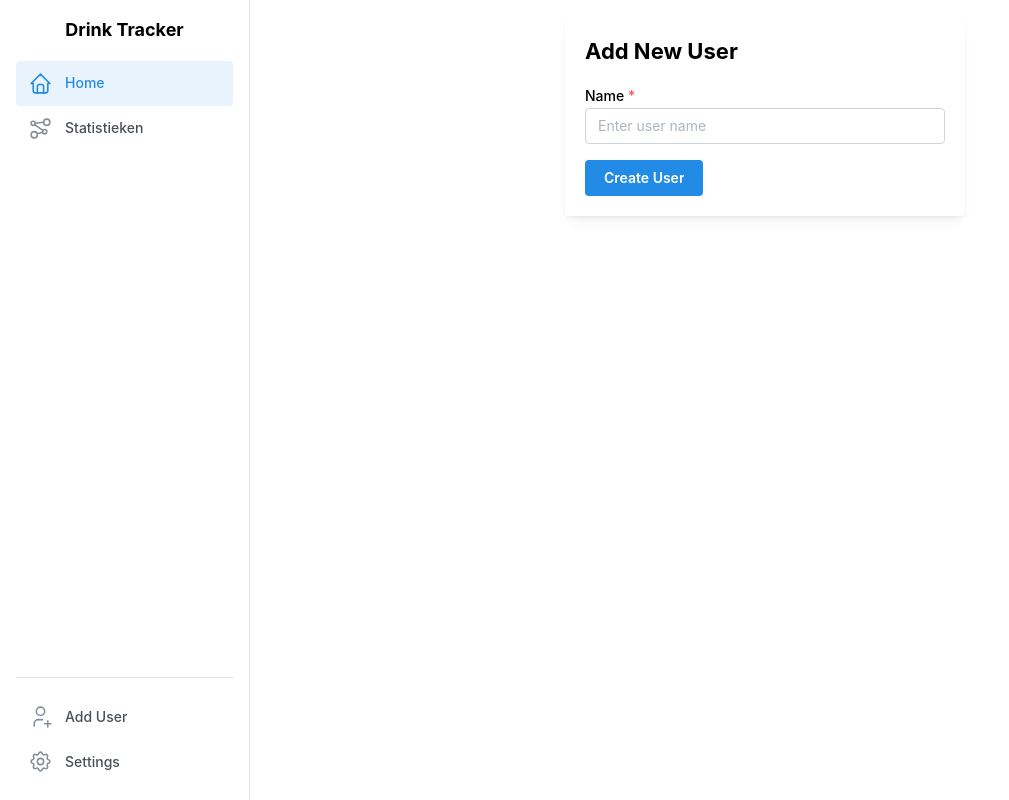
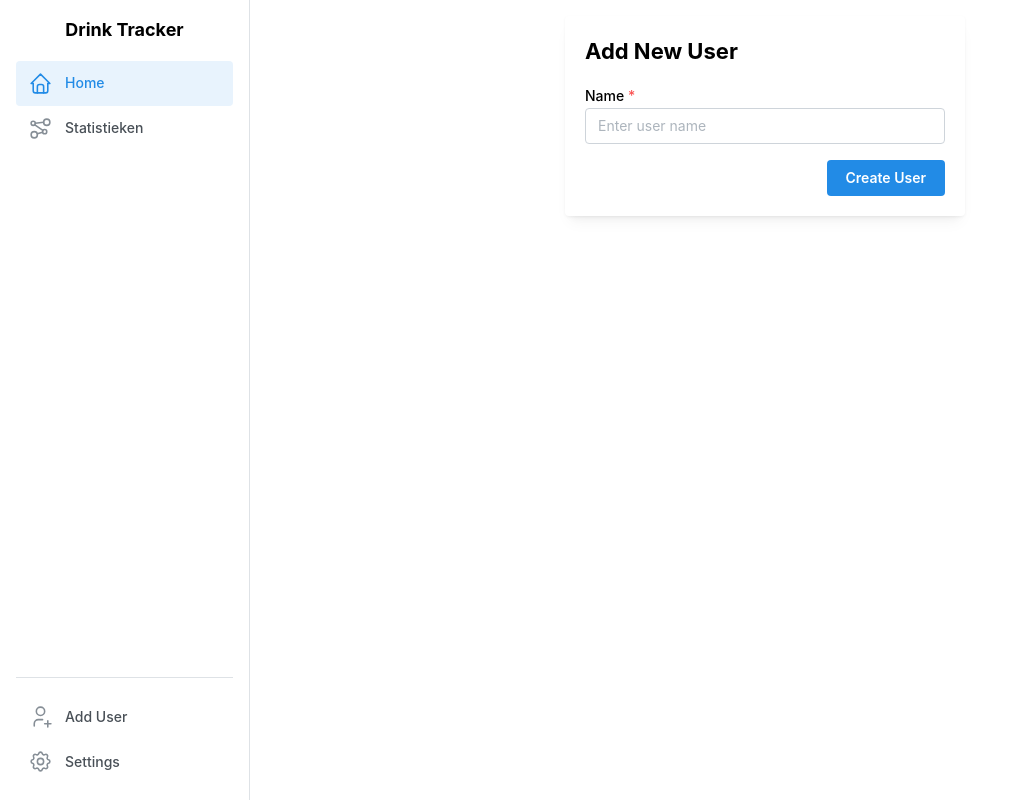
Before and after one commit to Pecako2001/DrinkTracker, a Next.js app in the folder frontend/: page /AddUserPage in a window 1280 px wide. Shown: the whole page, without its empty margins (0-1009 px from the left). Built offline with nearby package versions, Linux system fonts and the light colour scheme.

Commit message:
bug fixes

```diff
--- a/frontend/pages/AddUserPage.tsx
+++ b/frontend/pages/AddUserPage.tsx
@@ -29,7 +29,7 @@ export default function AddUserPage() {
             onChange={(e) => setName(e.currentTarget.value)}
           />
 
-          <Group position="right">
+          <Group justify="flex-end">
             <Button type="submit">Create User</Button>
           </Group>
         </Stack>
--- a/frontend/pages/SettingsPage.tsx
+++ b/frontend/pages/SettingsPage.tsx
@@ -64,7 +64,7 @@ export default function SettingsPage() {
           </Button>
         </Paper>
       ) : (
-        <Stack spacing="lg">
+        <Stack gap="lg">
           <UserManagement users={users} setUsers={setUsers} />
           <PaymentsTable payments={payments} />
         </Stack>
--- a/frontend/pages/_app.tsx
+++ b/frontend/pages/_app.tsx
@@ -6,7 +6,7 @@ import WebLayout from '../components/WebLayout';
 
 export default function App({ Component, pageProps }: AppProps) {
   return (
-    <MantineProvider withGlobalStyles withNormalizeCSS>
+    <MantineProvider globalStyles normalizeCSS theme={{}}>
       <WebLayout>
         <Component {...pageProps} />
       </WebLayout>
```
